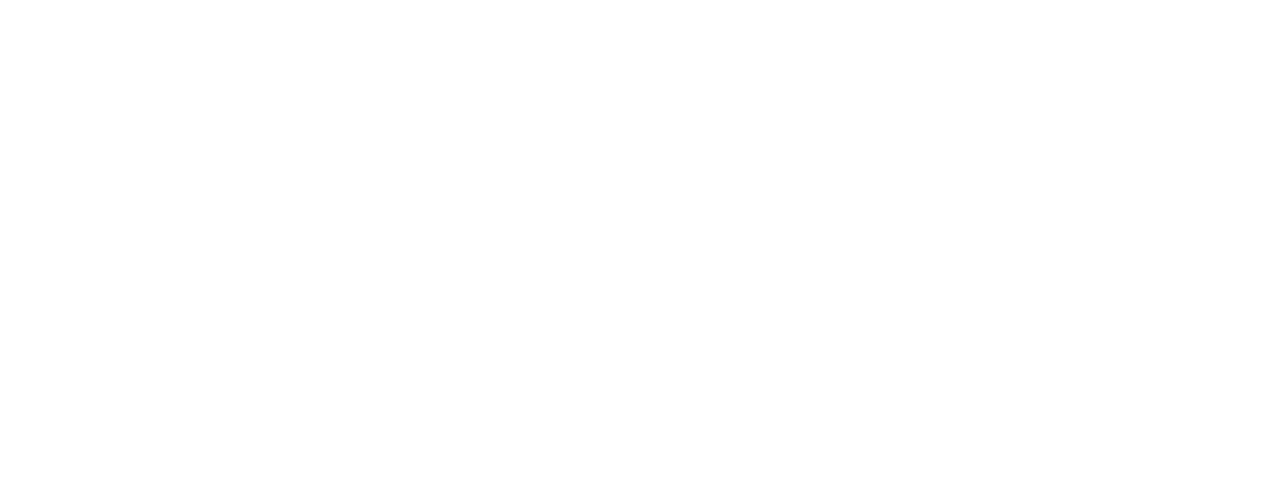
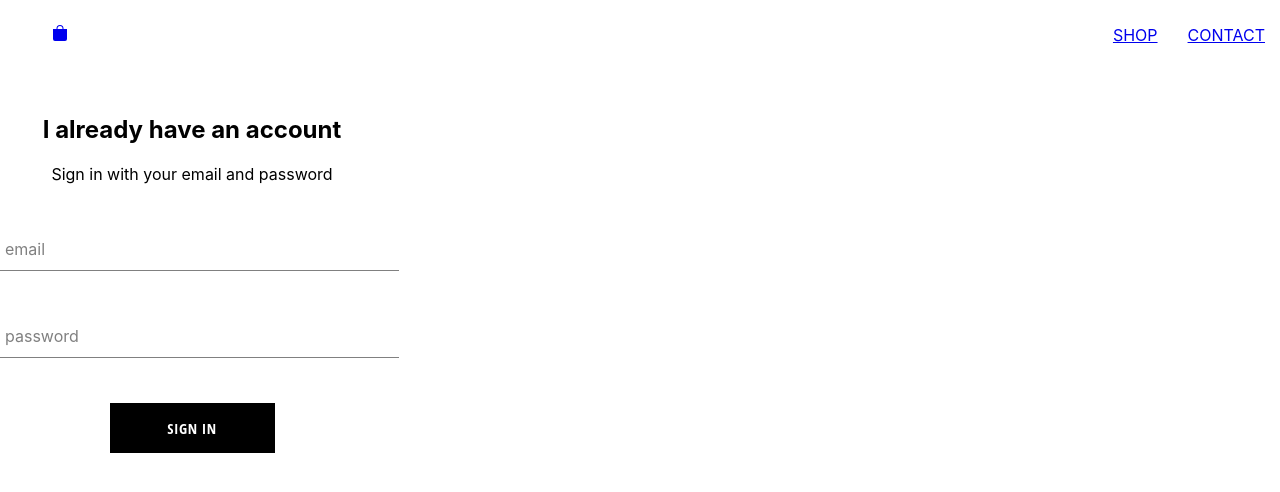
Before and after one commit to stardoxx/shopIT, a React (Create React App) app: page /signin in a window 1280 px wide. Shown: the top 492 px of the page. Built offline with nearby package versions, Linux system fonts and the light colour scheme.

Commit message:
signing page with sign in and sign up component added

```diff
--- a/package.json
+++ b/package.json
@@ -6,6 +6,7 @@
     "@testing-library/jest-dom": "^5.13.0",
     "@testing-library/react": "^11.2.7",
     "@testing-library/user-event": "^12.8.3",
+    "firebase": "^8.6.7",
     "node-sass": "^6.0.0",
     "react": "^17.0.2",
     "react-dom": "^17.0.2",
--- a/src/App.js
+++ b/src/App.js
@@ -1,7 +1,9 @@
 import HomepageComponent from  './pages/homepage/HomepageComponent.jsx';
-import {Switch, Route, BrowserRouter} from 'react-router-dom';
+import {Switch, Route, BrowserRouter, withRouter, Routes } from 'react-router-dom';
 import './App.css';
 import ShopPage from './pages/shop/shopPageComponent.jsx';
+import Header from './components/header/Header.jsx';
+import SigningPage from './pages/signin-signup/SigningPage.jsx';
 
 function App() {
 
@@ -9,10 +11,12 @@
 
   return (
     <div className="App">
+     <Header/>
      <BrowserRouter>
      <Switch>
-        <Route exact path='/' component={HomepageComponent} />
-        <Route path='/shop' component={ShopPage} />
+        <Route exact path='/' component={withRouter(HomepageComponent)} />
+        <Route exact path='/shop' component={withRouter(ShopPage)} />
+        <Route path = '/signin' component = {SigningPage} />
      </Switch>
      </BrowserRouter>
     </div>
--- /dev/null
+++ b/src/components/custom-button/CustomButton.jsx
@@ -0,0 +1,13 @@
+import React from 'react';
+
+import './custom-button-styles.scss';
+
+const CustomButton = ({children, ...otherProps}) => {
+    return (
+        <button className="custom-button" {...otherProps} >
+        {children}
+    </button>
+    )
+};
+
+export default CustomButton;
--- /dev/null
+++ b/src/components/custom-button/custom-button-styles.scss
@@ -0,0 +1,22 @@
+.custom-button {
+    min-width: 165px;
+    width: auto;
+    height: 50px;
+    letter-spacing: 0.5px;
+    line-height: 50px;
+    padding: 0 35px 0 35px;
+    font-size: 15px;
+    background-color: black;
+    color: white;
+    text-transform: uppercase;
+    font-family: 'Open Sans Condensed';
+    font-weight: bolder;
+    border: none;
+    cursor: pointer;
+
+    &:hover {
+      background-color: white;
+      color: black;
+      border: 1px solid black;
+    }
+  }
--- /dev/null
+++ b/src/components/form-input/FormInput.jsx
@@ -0,0 +1,20 @@
+import React from 'react';
+
+import './form-input-styles.scss';
+
+const FormInput = ({handleChange, label, ...otherProps}) => {
+   return (
+    <div className="group">
+    <input className = 'form-input' onChange = {handleChange} {...otherProps} />
+    {label ? (
+        <label
+            className = {`${otherProps.value.length ? 'shrink' : ''} form-input-label`}
+        >
+            {label}
+        </label>
+    ): null}
+</div>
+   )
+}
+
+export default FormInput;
--- /dev/null
+++ b/src/components/form-input/form-input-styles.scss
@@ -0,0 +1,54 @@
+$sub-color: grey;
+$main-color: black;
+
+@mixin shrinkLabel {
+  top: -14px;
+  font-size: 12px;
+  color: $main-color;
+}
+
+.group {
+  position: relative;
+  margin: 45px 0;
+
+  .form-input {
+    background: none;
+    background-color: white;
+    color: $sub-color;
+    font-size: 18px;
+    padding: 10px 10px 10px 5px;
+    display: block;
+    width: 100%;
+    border: none;
+    border-radius: 0;
+    border-bottom: 1px solid $sub-color;
+    margin: 25px 0;
+
+    &:focus {
+      outline: none;
+    }
+
+    &:focus ~ .form-input-label {
+      @include shrinkLabel();
+    }
+  }
+
+  input[type='password'] {
+    letter-spacing: 0.3em;
+  }
+
+  .form-input-label {
+    color: $sub-color;
+    font-size: 16px;
+    font-weight: normal;
+    position: absolute;
+    pointer-events: none;
+    left: 5px;
+    top: 10px;
+    transition: 300ms ease all;
+
+    &.shrink {
+      @include shrinkLabel();
+    }
+  }
+}
--- /dev/null
+++ b/src/components/header/Header.jsx
@@ -0,0 +1,29 @@
+import React from 'react';
+import { Link, BrowserRouter } from 'react-router-dom';
+import {ReactComponent as Logo} from '../../assets/header-logo.svg';
+import './header-styles.scss';
+
+
+const Header = () => {
+   return (
+   <BrowserRouter>
+     <div className="header">
+    <Link className="logo-container" to = '/'>
+        <Logo className = 'logo' />
+    </Link>
+    <div className="options">
+
+       <Link className="option" to = '/shop'>
+            SHOP
+        </Link>
+        <Link className="option" to = '/shop'>
+            CONTACT
+        </Link>
+
+    </div>
+</div>
+   </BrowserRouter>
+   )
+};
+
+export default Header;
--- /dev/null
+++ b/src/components/header/header-styles.scss
@@ -0,0 +1,25 @@
+.header {
+    height: 70px;
+    width: 100%;
+    display: flex;
+    justify-content: space-between;
+    margin-bottom: 25px;
+
+    .logo-container {
+      height: 100%;
+      width: 70px;
+      padding: 25px;
+    }
+
+    .options {
+      width: 50%;
+      height: 100%;
+      display: flex;
+      align-items: center;
+      justify-content: flex-end;
+
+      .option {
+        padding: 10px 15px;
+      }
+    }
+  }
--- /dev/null
+++ b/src/components/sign-in/SignIn.jsx
@@ -0,0 +1,62 @@
+import React from 'react';
+import CustomButton from '../custom-button/CustomButton';
+import FormInput from '../form-input/FormInput';
+import './sign-in-styles.scss';
+
+class SignIn extends React.Component{
+    constructor(props){
+        super(props);
+
+        this.state = {
+            email: '',
+            password: ''
+        };
+
+
+
+    }
+
+    handleSubmit = event => {
+        event.preventDefault();
+        this.setState({email: '', password: ''});
+    };
+
+
+    handleChange = event => {
+        const {value, name} = event.target;
+        this.setState({[name]: value})
+    };
+
+    render(){
+        return(
+            <div className="sign-in">
+                <h2>I already have an account</h2>
+                <span>Sign in with your email and password</span>
+                <form onSubmit="{this.handleSubmit}">
+                    <FormInput
+                        name = 'email'
+                        type = 'email'
+                        handleChange = {this.handleChange}
+                        value = {this.state.email}
+                        label = 'email'
+                        required
+                    />
+                    <FormInput
+                        name = 'password'
+                        type = 'password'
+                        handleChange = {this.handleChange}
+                        value = {this.state.password}
+                        label = 'password'
+                        required
+                    />
+                    <CustomButton type = 'submit' >Sign in</CustomButton>
+
+                </form>
+            </div>
+        )
+    }
+
+
+};
+
+export default SignIn;
--- /dev/null
+++ b/src/components/sign-in/sign-in-styles.scss
@@ -0,0 +1,5 @@
+.sign-in {
+    width: 30vw;
+    display: flex;
+    flex-direction: column;
+  }
--- /dev/null
+++ b/src/pages/signin-signup/SigningPage.jsx
@@ -0,0 +1,13 @@
+import React from 'react';
+import SignIn from '../../components/sign-in/SignIn';
+import './signingstyles.scss'
+
+const SigningPage = () => {
+   return (
+    <div className="sign-in-and-sign-up">
+    <SignIn/>
+</div>
+   )
+}
+
+export default SigningPage;
```
Also changed, not shown: src/assets/header-logo.svg (added), src/pages/signin-signup/signingstyles.scss (added), 1 other file (tests, documents, lock files or other folders).
